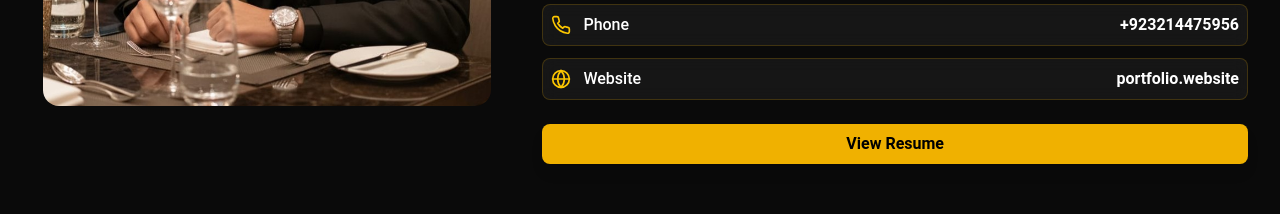
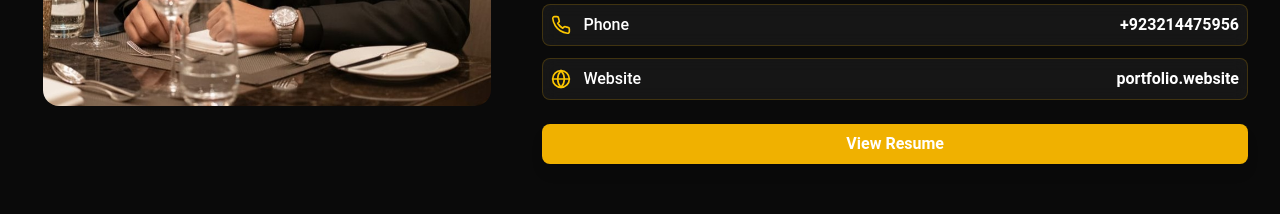
Before and after one commit to Mohsin-Imran/mohsinimran, a Next.js app: page / in a window 1280 px wide. Shown: the part 1400-1614 px from the top of the page. Built offline with nearby package versions, Linux system fonts and the light colour scheme.

Commit message:
Update Code

```diff
--- a/components/about-me.tsx
+++ b/components/about-me.tsx
@@ -152,7 +152,7 @@ export default function AboutMe() {
             {/* Resume Button */}
             <button
               onClick={() => window.open("/resume/Mohsin_Imran_Cv.pdf", "_blank")}
-              className="w-full py-2 px-6 bg-yellow-500 text-black font-semibold rounded-lg
+              className="w-full py-2 px-6 bg-yellow-500 text-white font-semibold rounded-lg
              hover:bg-yellow-400 transform hover:scale-[1.03]
              transition-all duration-300 shadow-lg hover:shadow-yellow-500/50
              cursor-pointer"
```
